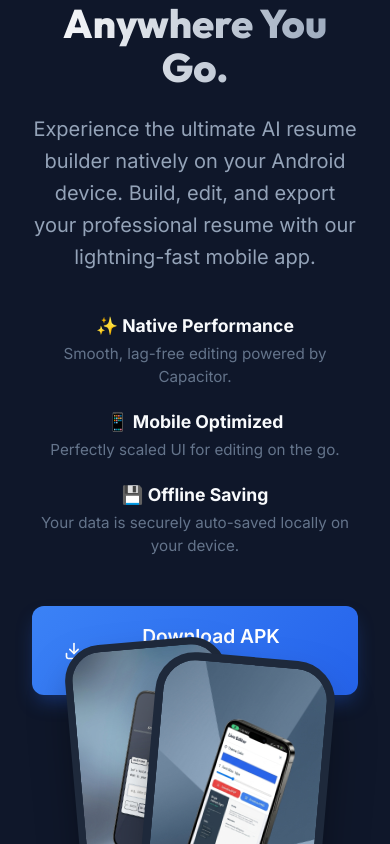
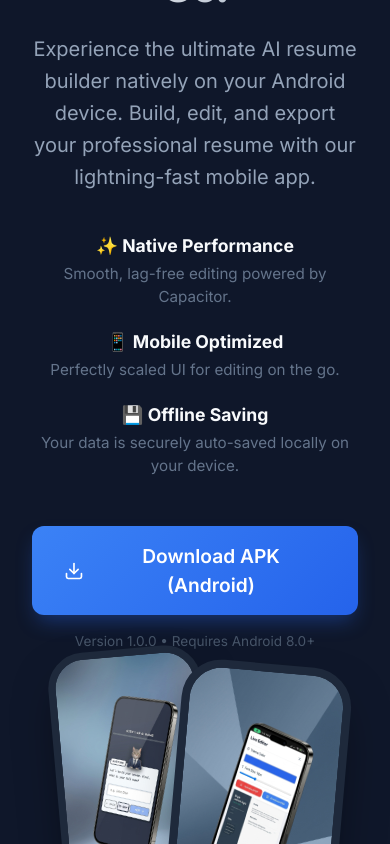
Before and after one commit to PancitGuisado/Resumaker, a React (Vite) app in the folder client/: page / in a window 390 px wide. Both pictures are taken after a click on the button "Get the Mobile App". Built offline with nearby package versions, Linux system fonts and the light colour scheme.

Commit message:
Fix mockup overlapping download button on mobile

```diff
--- a/client/src/styles/install.css
+++ b/client/src/styles/install.css
@@ -212,6 +212,7 @@
   .install-mockups-section {
     height: 400px;
     width: 100%;
+    margin-top: 4rem;
   }
 
   .mockup-wrapper {
@@ -219,18 +220,19 @@
   }
 
   .mockup-left {
-    left: 10%;
+    left: 5%;
   }
 
   .mockup-right {
-    right: 10%;
+    right: 5%;
   }
 }
 
 @media (max-width: 480px) {
   .install-mockups-section {
     height: 350px;
+    margin-top: 5rem;
   }
-  .mockup-wrapper { width: 180px; }
+  .mockup-wrapper { width: 170px; }
   .install-title { font-size: 2.5rem; }
 }
```
Also changed, not shown: 1 other file (tests, documents, lock files or other folders).
